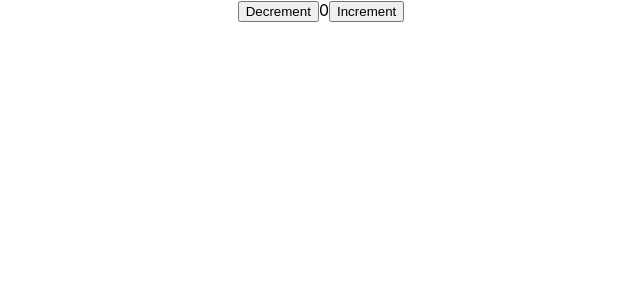
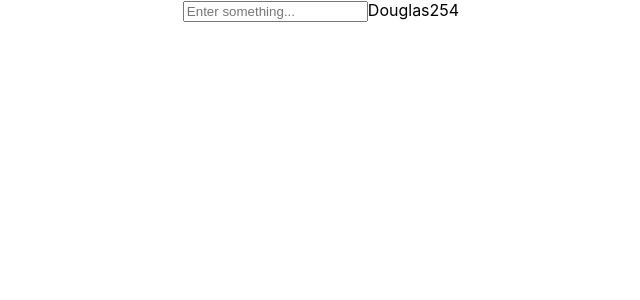
Before and after one commit to Douglas254/Learn-ReactJS, a React (Create React App) app in the folder learn-reactjs/: page / in a window 1280 px wide. Shown: the top 300 px of the page, without its empty margins (319-959 px from the left). Built offline with nearby package versions, Linux system fonts and the light colour scheme.

Commit message:
useState (Example: 2)

```diff
--- a/learn-reactjs/src/components/reactHooks/UseState.js
+++ b/learn-reactjs/src/components/reactHooks/UseState.js
@@ -1,21 +1,17 @@
 import React, { useState } from "react";
 
 function UseState() {
-  const [counter, setCounter] = useState(0);
+  const [inputValue, setInputValue] = useState("Douglas254");
 
-  const Increment = () => {
-    setCounter(counter + 1);
-  };
-
-  const Decrement = () => {
-    setCounter(counter - 1);
+  const onChange = (event) => {
+    const newValue = event.target.value; // accessing the value in the input and store in newValue variable.
+    setInputValue(newValue);
   };
 
   return (
     <div>
-      <button onClick={Decrement}>Decrement</button>
-      {counter}
-      <button onClick={Increment}>Increment</button>
+      <input placeholder="Enter something..." onChange={onChange} />
+      {inputValue}
     </div>
   );
 }
```
